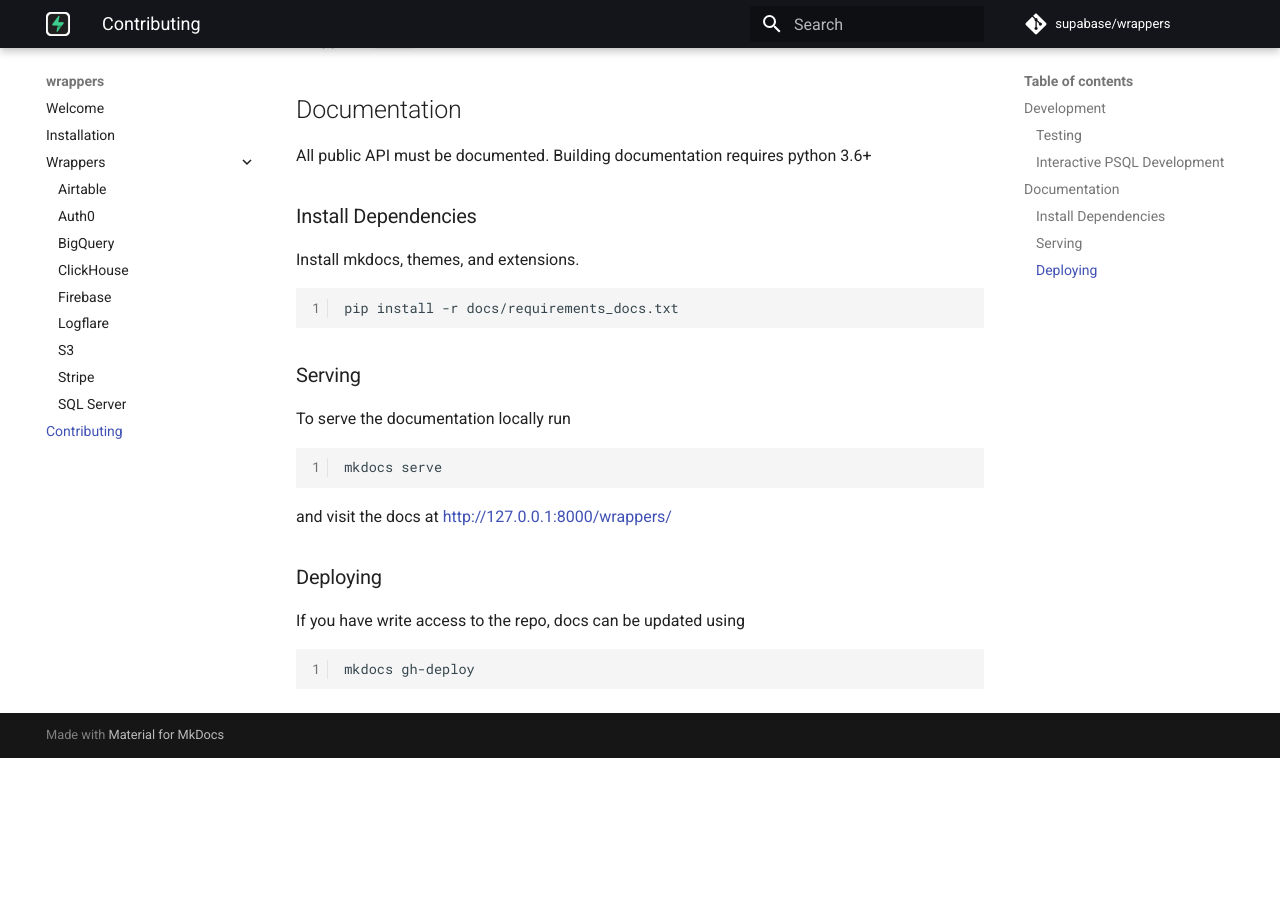
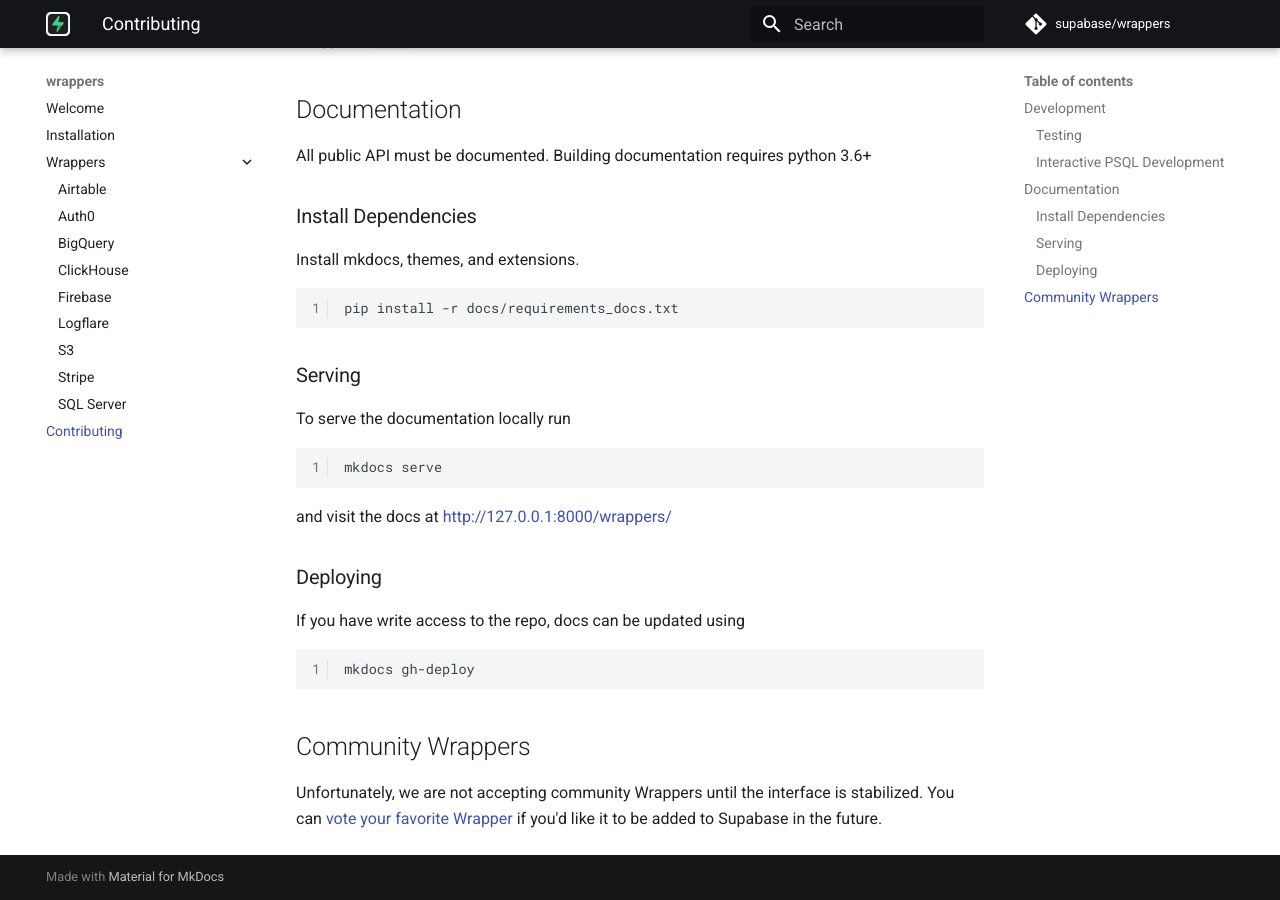
Before and after one commit to supabase/wrappers, an MkDocs documentation site: the page built from docs/contributing.md, in a window 1280 px wide and 900 px high, scrolled down 1046 px. Built offline with MkDocs 1.6.1 and Material for MkDocs 9.7.7, drawn with Linux system fonts in a browser that asks for light colours; comment, search, counter and statistics services are not loaded; before the commit the page ends 1804 px from its top, so only the background shows below that.

Commit message:
docs: add communite wrappers contribution docs

````diff
--- a/docs/contributing.md
+++ b/docs/contributing.md
@@ -68,3 +68,7 @@ If you have write access to the repo, docs can be updated using
 ```
 mkdocs gh-deploy
 ```
+
+## Community Wrappers
+
+Unfortunately, we are not accepting community Wrappers until the interface is stabilized. You can [vote your favorite Wrapper](https://github.com/supabase/wrappers/discussions/136) if you'd like it to be added to Supabase in the future.
````
